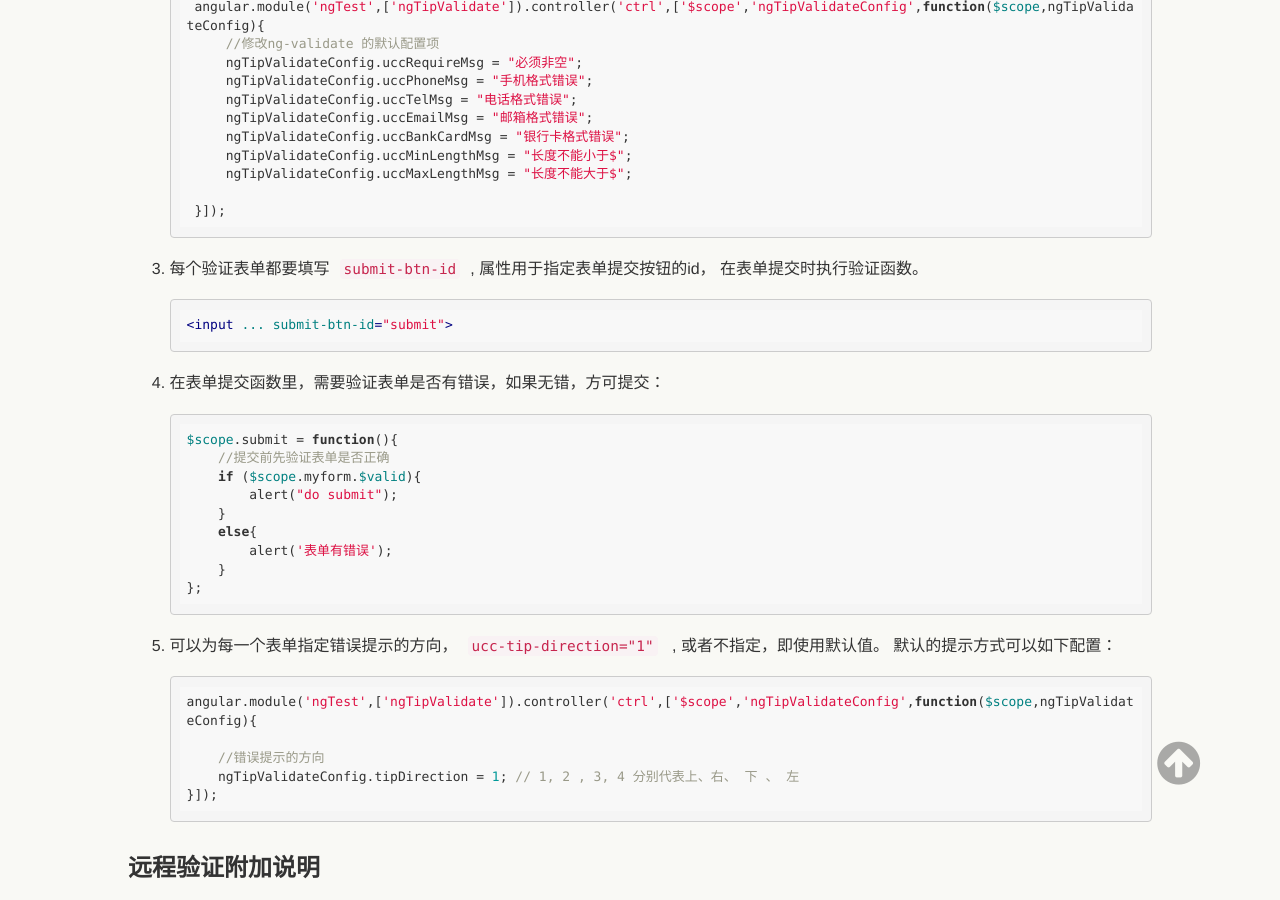
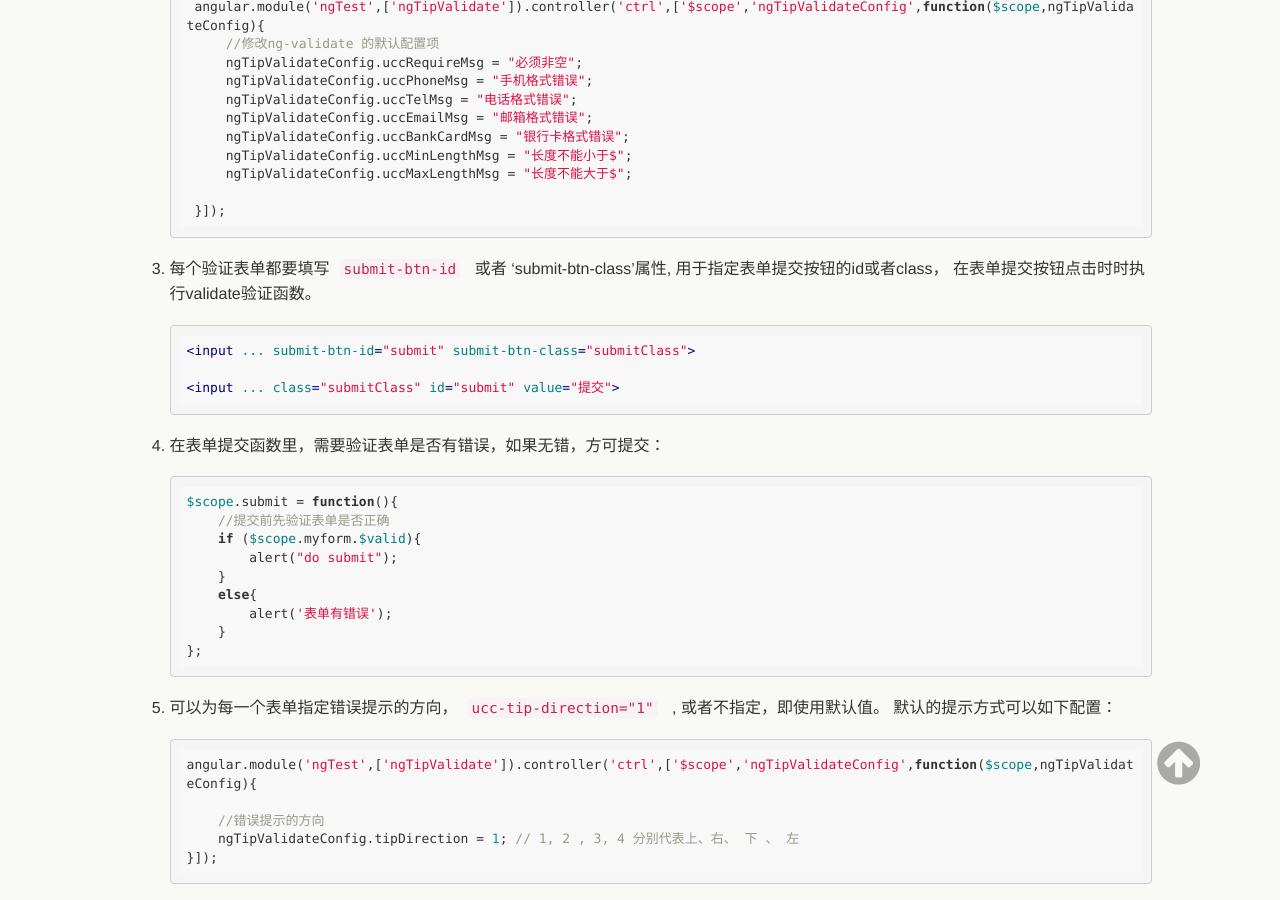
Before and after one commit to wzdark/personalInfo, a Jekyll site: the page built from _posts/2016-03-14-ng-validate.markdown, in a window 1280 px wide and 900 px high, scrolled down 4119 px. Built offline with Jekyll 4.4.1, drawn with Linux system fonts in a browser that asks for light colours; nearby versions of some CDN libraries; Markdown is read by kramdown in place of the engine named in the settings; comment, search, counter and statistics services are not loaded; some of the changed lines change nothing that is shown.

Commit message:
add submit btn class

```diff
--- a/_posts/2016-03-14-ng-validate.markdown
+++ b/_posts/2016-03-14-ng-validate.markdown
@@ -253,9 +253,11 @@ angular.module('ngTest',['ngTipValidate']).controller('ctrl',['$scope', 'ngTipVa
 
 
 
-3.  每个验证表单都要填写`submit-btn-id`, 属性用于指定表单提交按钮的id， 在表单提交时执行验证函数。
+3.  每个验证表单都要填写`submit-btn-id` 或者 'submit-btn-class'属性, 用于指定表单提交按钮的id或者class， 在表单提交按钮点击时时执行validate验证函数。
 
-		<input ... submit-btn-id="submit">
+		<input ... submit-btn-id="submit" submit-btn-class="submitClass">
+
+		<input ... class="submitClass" id="submit" value="提交">
 
 4.  在表单提交函数里，需要验证表单是否有错误，如果无错，方可提交：
 
--- a/js/angularjs-directives/ng-tip-validate.js
+++ b/js/angularjs-directives/ng-tip-validate.js
@@ -14,16 +14,20 @@
       		id = Math.random().toString(36).substr(10);
 	      	elem.attr("id",id);
       	}
-      	var self = $("#"+ id);
-      	if (self.length == 0){
-      		throw new Error(directiveName + " which id is '" + id + "' can not be found!");
+      	var submitBtn;
+      	if (attrs.submitBtnId){
+      	 	submitBtn = $("#" + attrs.submitBtnId);
       	}
-      	if (!attrs.submitBtnId){
-      	 	throw new Error(directiveName + ' must has "submit-btn-id" attribute!!' );
-      	}
-      	var submitBtn = $("#" + attrs['submitBtnId']);
-      	if (submitBtn.length ==0){
-      		throw new Error('do not find submitBtn which id is "' + attrs['submitBtnId'] +'"!' );
+
+      	if (!submitBtn || submitBtn.length ==0){
+      	 		//找submitBtnClass
+      	 		if (attrs.submitBtnClass){
+      	 			submitBtn = $("." + attrs.submitBtnClass);
+      	 		}
+      	 	}
+
+      	if (!submitBtn || submitBtn.length ==0){
+      		console.warn(directiveName + " which id is '" + id + "' does not have submitBtn, forget to write attrs of 'sumbmit-btn-id' or 'sumbmit-btn-class' ?");
       	}
 
       	//弹出提示反向
@@ -48,7 +52,7 @@
 		this.uccBankCardMsg = "银行卡格式错误";
 		this.uccMinLengthMsg = "长度不能小于$";
 		this.uccMaxLengthMsg = "长度不能大于$";
-		//错误提示的反向
+		//错误提示的方向
 		this.tipDirection = 1; // 1, 2 , 3, 4 分别代表上、右、 下 、 左
 	})
 
```
